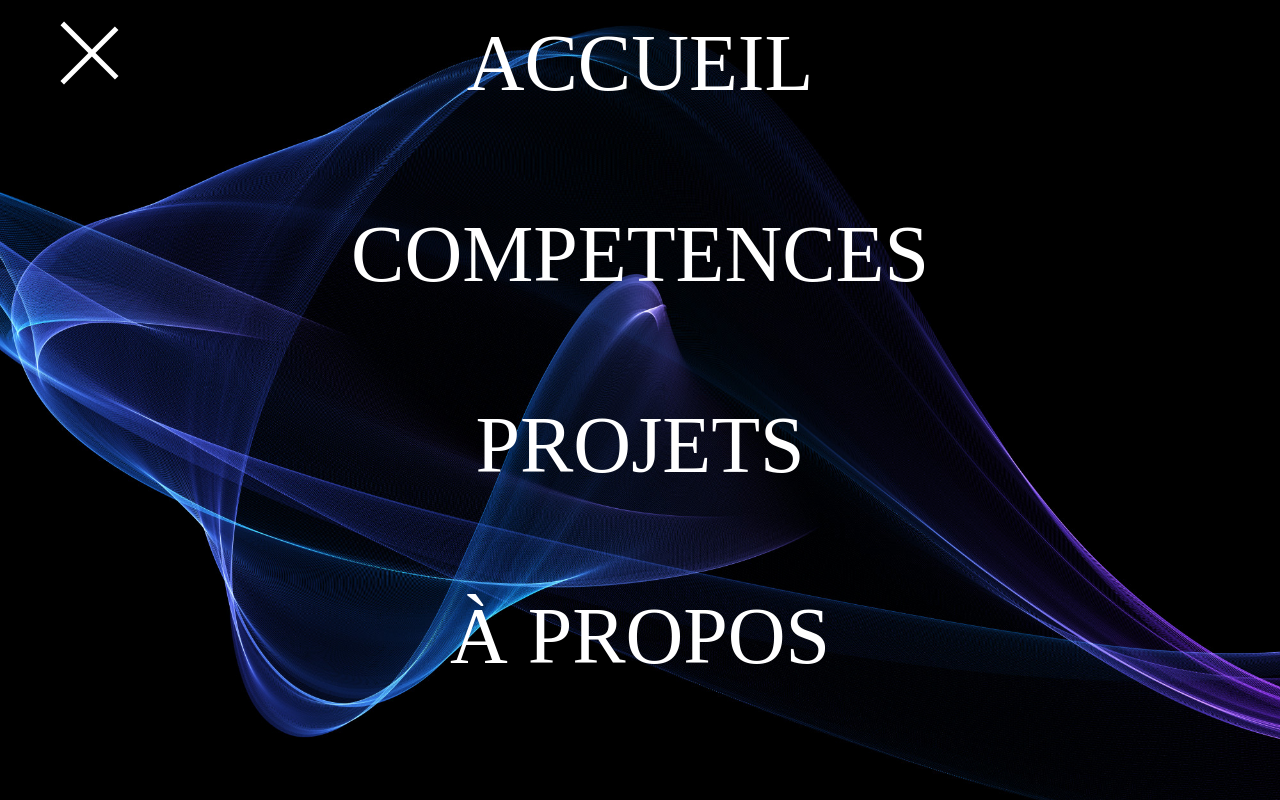
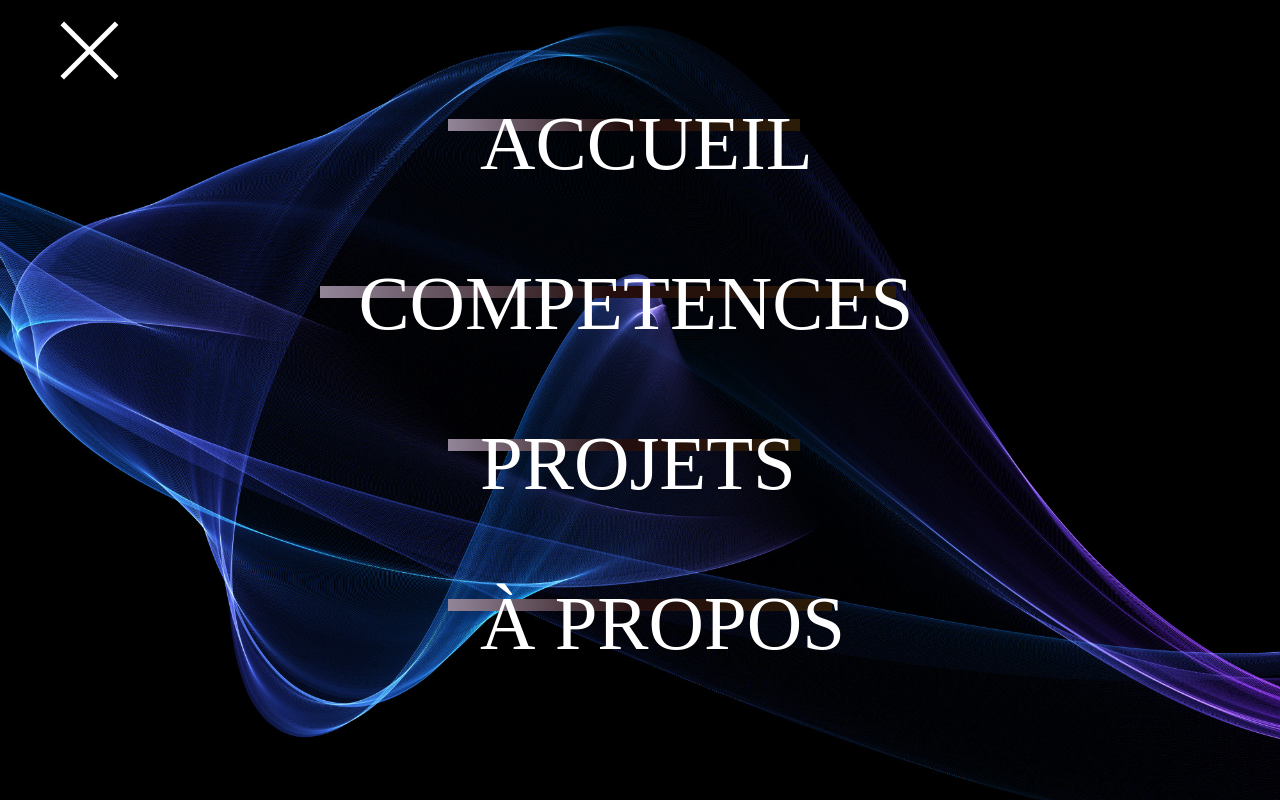
Before and after one commit to Saliha174/PorteFolio, a plain HTML site: page menu.html in a window 1280 px wide. Drawn offline with Linux system fonts and the light colour scheme.

Commit message:
Acceuil menu et competence ok

```diff
--- a/commun.css
+++ b/commun.css
@@ -6,11 +6,13 @@ body {
             background-size: cover;
             background-position: center;
             background-repeat: no-repeat;
-            display: flex;
-            justify-content: center;
-            align-items: center;
+            position: relative;
+            color: white;
 
-
+        }
+        header{
+            width: 100%;
+            height: 100px;
         }
 
 
--- a/menu.css
+++ b/menu.css
@@ -1,6 +1,8 @@
 #trait1Menu{
     transform: rotate(45deg);
+
     margin: 0;
+    position: absolute;
 
 }
 
@@ -9,25 +11,93 @@
 
 }
 .containerMenu{
-    display: flex;
-    flex-direction: column;
-    align-items: center;
-}
+   position: relative;
+   margin: 0 auto;
+   width: 50%;
+   height: 80vh;
+   /* margin-top: 15%; */
 
-a {
-    text-decoration: none;
-    color: white;
-    font-size: 5rem;
-    transition: color 0.3s;
 
 
 }
-.bandeau{
-    margin-bottom: 100px;
+
+a:nth-child(1){
+    text-decoration: none;
+    color: white;font-weight: 500;
+    position: absolute;
+    font-size: 6vw;
+    left: 25%;
+    z-index: 1;
+
+}
+a:nth-child(3){
+    text-decoration: none;
+    color: white;font-weight: 500;
+    position: absolute;
+    top: 25%;
+    font-size: 6vw;
+    left: 6%;
+    z-index: 1;
+
+
+}
+a:nth-child(5){
+    text-decoration: none;
+    color: white;font-weight: 500;
+    position: absolute;
+    top: 50%;
+    font-size: 6vw;
+    left: 25%;
+    z-index: 1;
+
+
+
+}
+a:nth-child(7){
+    text-decoration: none;
+    color: white;font-weight: 500;
+    position: absolute;
+    top: 75%;
+    font-size: 6vw;
+    left: 25%;
+    z-index: 1;
+
+
+
 }
 
+.bandeau1,.bandeau3 {
+    width: 55%;
+    height: 12px;
+    background: linear-gradient(90deg,rgba(147, 133, 153, 1) 0%, rgba(36, 13, 13, 1) 50%, rgba(43, 28, 7, 1) 100%);
+    position: absolute;
 
-a:hover {
-    color: rgb(171, 187, 213);
+}.bandeau2{
+     width: 90%;
+    height: 12px;
+    background: linear-gradient(90deg,rgba(147, 133, 153, 1) 0%, rgba(36, 13, 13, 1) 50%, rgba(43, 28, 7, 1) 100%);
+    position: absolute;
 
 }
+.bandeau4{
+     width: 60%;
+    height: 12px;
+    background: linear-gradient(90deg,rgba(147, 133, 153, 1) 0%, rgba(36, 13, 13, 1) 50%, rgba(43, 28, 7, 1) 100%);
+    position: absolute;
+}
+.bandeau1{
+top: 3%;left: 20%;
+
+}
+.bandeau2{
+top: 29%;
+
+}
+.bandeau3{
+top: 53%;left: 20%;
+
+}
+.bandeau4{
+top: 78%;left: 20%;
+
+}
--- a/menu.html
+++ b/menu.html
@@ -19,18 +19,19 @@
             </div>
     </header>
     <div class="containerMenu">
-        <div class="bandeau">
-            <a class="Accueil" href="">ACCUEIL</a>
-        </div>
-        <div class="bandeau">
-            <a class="competence" href="">COMPETENCES</a>
-        </div>
-        <div class="bandeau">
-            <a class="projets" href="">PROJETS</a>
-        </div>
-        <div class="bandeau">
-            <a class="propos" href="">À PROPOS </a>
-        </div>
+        <a class="Accueil" href="">ACCUEIL</a>
+        <div class="bandeau1"></div>
+
+        <a class="competence" href="">COMPETENCES</a>
+        <div class="bandeau2"></div>
+
+        <a class="projets" href="">PROJETS</a>
+        <div class="bandeau3"></div>
+
+        <a class="propos" href="">À PROPOS </a>
+        <div class="bandeau4"></div>
+
+
     </div>
 
 </body>
```
Also changed, not shown: accueil.css (+18 -21 lines), accueil.html (+4 -4 lines), competence.css (added, +56 -0 lines), competence.html (+30 -12 lines).
